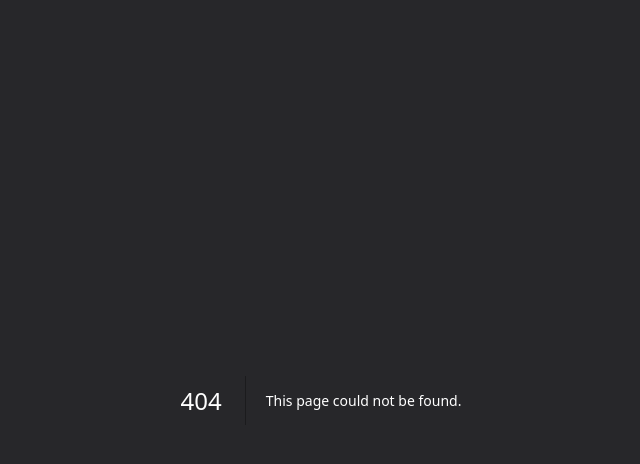
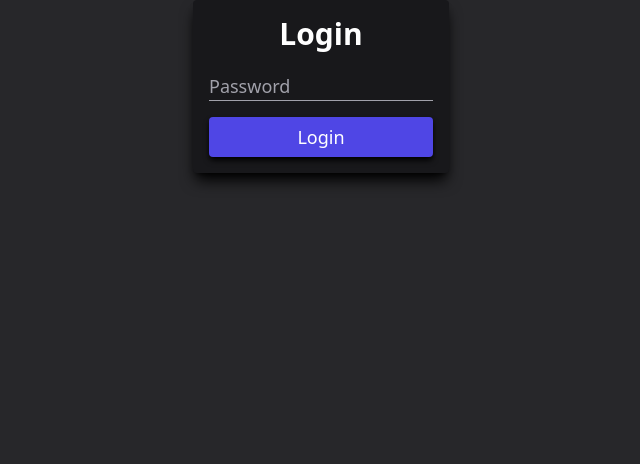
Before and after one commit to Dawidu7/old-old-astro, a Next.js app: page /login in a window 1280 px wide. Before the commit this address had no page. Shown: the top 464 px of the page, without its empty margins (319-959 px from the left). Built offline with nearby package versions, Linux system fonts and the light colour scheme; what @shrutibalasa/tailwind-grid-auto-fit would draw is missing.

Commit message:
Component: Form (Actions) & Login Page

```diff
--- /dev/null
+++ b/src/app/(admin)/dashboard/page.tsx
@@ -0,0 +1,3 @@
+export default function Dashboard() {
+  return <div>Dashboard</div>
+}
--- /dev/null
+++ b/src/app/(admin)/login/page.tsx
@@ -0,0 +1,27 @@
+"use client"
+
+import { signIn } from "next-auth/react"
+import { Box, Button, Form, Input } from "~/components"
+
+async function action(formData: FormattedFormData) {
+  signIn("credentials", {
+    password: formData.password,
+    callbackUrl: "/dashboard",
+  })
+}
+
+export default function Login({ searchParams }: SearchParams) {
+  const errors = searchParams.error
+    ? { password: "Invalid Password" }
+    : undefined
+
+  return (
+    <Box className="w-64">
+      <h2 className="text-center text-3xl font-semibold">Login</h2>
+      <Form action={action} defaultErrors={errors}>
+        <Input label="Password" name="password" type="password" />
+        <Button type="submit">Login</Button>
+      </Form>
+    </Box>
+  )
+}
--- /dev/null
+++ b/src/app/(admin)/logout/page.tsx
@@ -0,0 +1,3 @@
+export default function Logout() {
+  return <div>Logout</div>
+}
--- a/src/app/layout.tsx
+++ b/src/app/layout.tsx
@@ -9,7 +9,7 @@ export default function RootLayout({ children }: Children) {
   return (
     <html>
       <body className="bg-zinc-800 text-lg text-white">
-        <main>{children}</main>
+        <main className="grid place-items-center">{children}</main>
       </body>
     </html>
   )
--- /dev/null
+++ b/src/components/Box.tsx
@@ -0,0 +1,29 @@
+import clsx from "clsx"
+import type { ComponentProps } from "react"
+import { twMerge } from "tailwind-merge"
+
+type BoxProps = ComponentProps<"div"> & {
+  paddingLess?: boolean
+}
+
+export default function Box({
+  children,
+  className,
+  paddingLess,
+  ...props
+}: BoxProps) {
+  return (
+    <div
+      className={twMerge(
+        clsx(
+          "w-full rounded bg-zinc-900 shadow-lg shadow-black",
+          !paddingLess && "p-4",
+          className,
+        ),
+      )}
+      {...props}
+    >
+      {children}
+    </div>
+  )
+}
--- a/src/components/Form.tsx
+++ b/src/components/Form.tsx
@@ -7,22 +7,27 @@ import { twMerge } from "tailwind-merge"
 import { object, string, number, minValue, optional, safeParse } from "valibot"
 import type { ObjectSchema } from "valibot"
 
-type BaseFormData = {
-  [key: string]: string | BaseFormData
+type FormProps = Omit<ComponentProps<"form">, "action"> & {
+  action?: (formData: FormattedFormData) => Promise<void>
+  defaultErrors?: Record<string, string>
 }
 
 export default function Form({
+  action,
   children,
   className,
+  defaultErrors,
   ...props
-}: ComponentProps<"form">) {
-  const [errors, setErrors] = useState<Record<string, string>>({})
+}: FormProps) {
+  const [errors, setErrors] = useState<Record<string, string>>(
+    defaultErrors || {},
+  )
   const { formChildren, schema } = getFormData(children, errors)
 
-  async function action(formData: FormData) {
+  async function preAction(formData: FormData) {
     const formattedFormData = Array.from(
       formData.entries(),
-    ).reduce<BaseFormData>((data, [name, value]) => {
+    ).reduce<FormattedFormData>((data, [name, value]) => {
       if (name.startsWith("$ACTION_ID_")) return data
 
       function getValue() {
@@ -64,14 +69,16 @@ export default function Form({
       return
     }
 
-    console.log("SUCCESS")
+    setErrors({})
 
-    setErrors({})
+    if (typeof action === "function") {
+      await action(formattedFormData)
+    }
   }
 
   return (
     <form
-      action={action}
+      action={preAction}
       className={twMerge(clsx("flex flex-col gap-4", className))}
       {...props}
     >
--- a/src/components/index.ts
+++ b/src/components/index.ts
@@ -1,3 +1,4 @@
+export { default as Box } from "./Box"
 export { default as Button } from "./Button"
 export { default as Form } from "./Form"
 export { default as Group } from "./Group"
--- a/src/db/index.ts
+++ b/src/db/index.ts
@@ -11,3 +11,5 @@ const connection = connect({
 const db = drizzle(connection, { schema })
 
 export default db
+
+export * from "./schema"
--- a/src/types.d.ts
+++ b/src/types.d.ts
@@ -5,3 +5,7 @@ type Children = {
 type SearchParams = {
   searchParams: Record<string, string>
 }
+
+type FormattedFormData = {
+  [key: string]: string | FormattedFormData
+}
```
